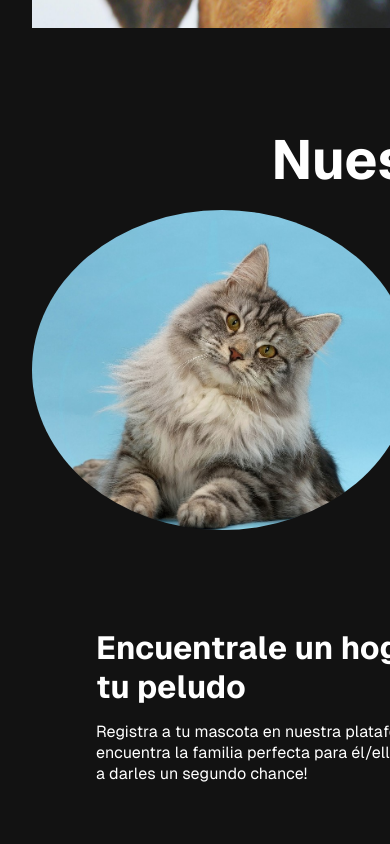
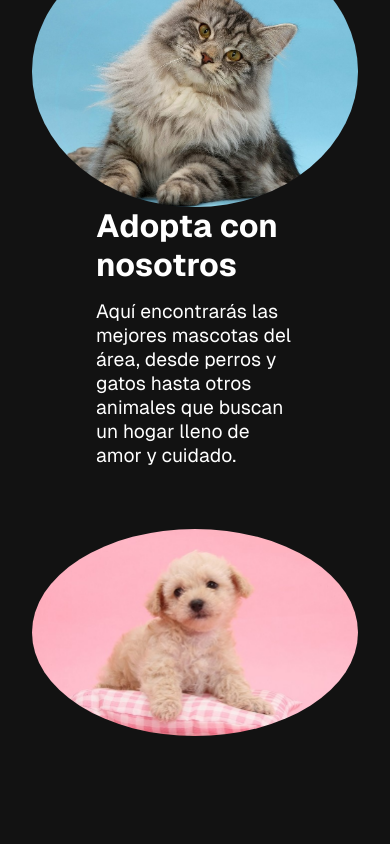
Before and after one commit to No-Country-simulation/c21-71-n-node-react, a Next.js app in the folder apps/next-app/: page / in a window 390 px wide. Shown: the part 1006-1850 px from the top of the page. Built offline with nearby package versions, Linux system fonts and the light colour scheme.

Commit message:
Make landing page responsive

```diff
--- a/apps/next-app/src/app/page.module.css
+++ b/apps/next-app/src/app/page.module.css
@@ -5,14 +5,7 @@
 
   --button-primary-hover: #383838;
   --button-secondary-hover: #f2f2f2;
-
-  display: grid;
-  grid-template-rows: 20px 1fr 20px;
-  align-items: center;
-  justify-items: center;
-  min-height: 100svh;
-  padding: 30px 80px;
-  gap: 64px;
+  padding: 80px;
   font-family: var(--font-geist-sans);
 }
 
@@ -50,59 +43,9 @@
 
 .main code {
   font-family: inherit;
-  background: var(--gray-alpha-100);
   padding: 2px 4px;
   border-radius: 4px;
   font-weight: 600;
-}
-
-.ctas {
-  display: flex;
-  gap: 16px;
-}
-
-.ctas a {
-  appearance: none;
-  border-radius: 128px;
-  height: 48px;
-  padding: 0 20px;
-  border: none;
-  border: 1px solid transparent;
-  transition: background 0.2s, color 0.2s, border-color 0.2s;
-  cursor: pointer;
-  display: flex;
-  align-items: center;
-  justify-content: center;
-  font-size: 16px;
-  line-height: 20px;
-  font-weight: 500;
-}
-
-a.primary {
-  background: var(--foreground);
-  color: var(--background);
-  gap: 8px;
-}
-
-a.secondary {
-  border-color: var(--gray-alpha-200);
-  min-width: 180px;
-}
-
-.footer {
-  grid-row-start: 3;
-  display: flex;
-  gap: 24px;
-}
-
-.footer a {
-  display: flex;
-  align-items: center;
-  gap: 8px;
-}
-
-.footer img {
-  flex-shrink: 0;
 }
 
 /* Enable hover only on non-touch devices */
@@ -128,34 +71,6 @@ a.secondary {
     padding: 32px;
     padding-bottom: 80px;
   }
-
-  .main {
-    align-items: center;
-  }
-
-  .main ol {
-    text-align: center;
-  }
-
-  .ctas {
-    flex-direction: column;
-  }
-
-  .ctas a {
-    font-size: 14px;
-    height: 40px;
-    padding: 0 16px;
-  }
-
-  a.secondary {
-    min-width: auto;
-  }
-
-  .footer {
-    flex-wrap: wrap;
-    align-items: center;
-    justify-content: center;
-  }
 }
 
 @media (prefers-color-scheme: dark) {
--- a/apps/next-app/src/components/Landing/Landing.tsx
+++ b/apps/next-app/src/components/Landing/Landing.tsx
@@ -8,7 +8,7 @@ export default function Landing() {
     return (
 
         <div className={styles.container}>
-            <Grid container spacing={2} sx={{ height: "100vh" }}>
+            <Grid container spacing={2}>
                 <Grid size={{ xs: 12, md: 6 }}>
                     <h1>
                         Rescata, Adopta, Encuentra un Hogar
@@ -27,9 +27,9 @@ export default function Landing() {
                     />
                 </Grid>
             </Grid>
-            <Grid container spacing={2} size={{ xs: 12 }} sx={{ height: "100vh", alignContent: "end"}}>
+            <Grid container spacing={2} size={{ xs: 12 }} sx={{ alignContent: "end", marginTop: "80px" }}>
                 <h1>Nuestro refugio</h1>
-                <Grid size={{ xs: 12 }} sx={{ display: "flex", alignItems: "center" }}>
+                <Grid size={{ xs: 12 }} className={styles.info_bubbles}>
                     <Image
                         src="/images/cute-cat.jpg"
                         alt="cute cat"
@@ -42,7 +42,7 @@ export default function Landing() {
                         <span>Aquí encontrarás las mejores mascotas del área, desde perros y gatos hasta otros animales que buscan un hogar lleno de amor y cuidado.</span>
                     </div>
                 </Grid>
-                <Grid size={{ xs: 12 }} sx={{ display: "flex", alignItems: "center", flexDirection: "row-reverse" }}>
+                <Grid size={{ xs: 12 }} className={styles.info_bubbles} sx={{ flexDirection: "row-reverse" }}>
                     <Image
                         src="/images/cute-dog.jpg"
                         alt="cute dog"
@@ -56,9 +56,9 @@ export default function Landing() {
                     </div>
                 </Grid>
             </Grid>
-            <Grid container spacing={2} size={{ xs: 12 }} sx={{ alignContent: "end", marginTop: "40px" }}>
+            <Grid container spacing={2} size={{ xs: 12 }} sx={{ alignContent: "end", marginTop: "80px" }}>
                 <h1>Nuestra misión</h1>
-                <Grid size={{ xs: 12 }} sx={{ display: "flex", alignItems: "center" }} className={styles.us}>
+                <Grid size={{ xs: 12 }} sx={{ display: "flex", alignItems: "center", flexDirection: { xs: "column", md: "row" } }} className={styles.us}>
                     <Image
                         src="/images/overlay_dog3.png"
                         alt="no background dog"
--- a/apps/next-app/src/components/Landing/landing.module.css
+++ b/apps/next-app/src/components/Landing/landing.module.css
@@ -24,6 +24,11 @@
   color: var(--foreground);
 }
 
+.info_bubbles {
+  display: flex;
+  align-items: center;
+}
+
 .profile {
   border-radius: 50%;
 }
@@ -32,9 +37,14 @@
   margin: 0 4rem;
 }
 
-.info h4, .info h2 {
+.info h4,
+.info h2 {
   font-size: xx-large;
   margin-bottom: 14px;
+}
+
+.info span {
+  font-size: larger;
 }
 
 .column {
@@ -62,3 +72,14 @@
     width: 90%;
   }
 }
+
+@media (max-width: 600px) {
+  .container img {
+    width: -webkit-fill-available;
+    height: auto;
+  }
+
+  .info_bubbles {
+    flex-direction: column;
+  }
+}
```
